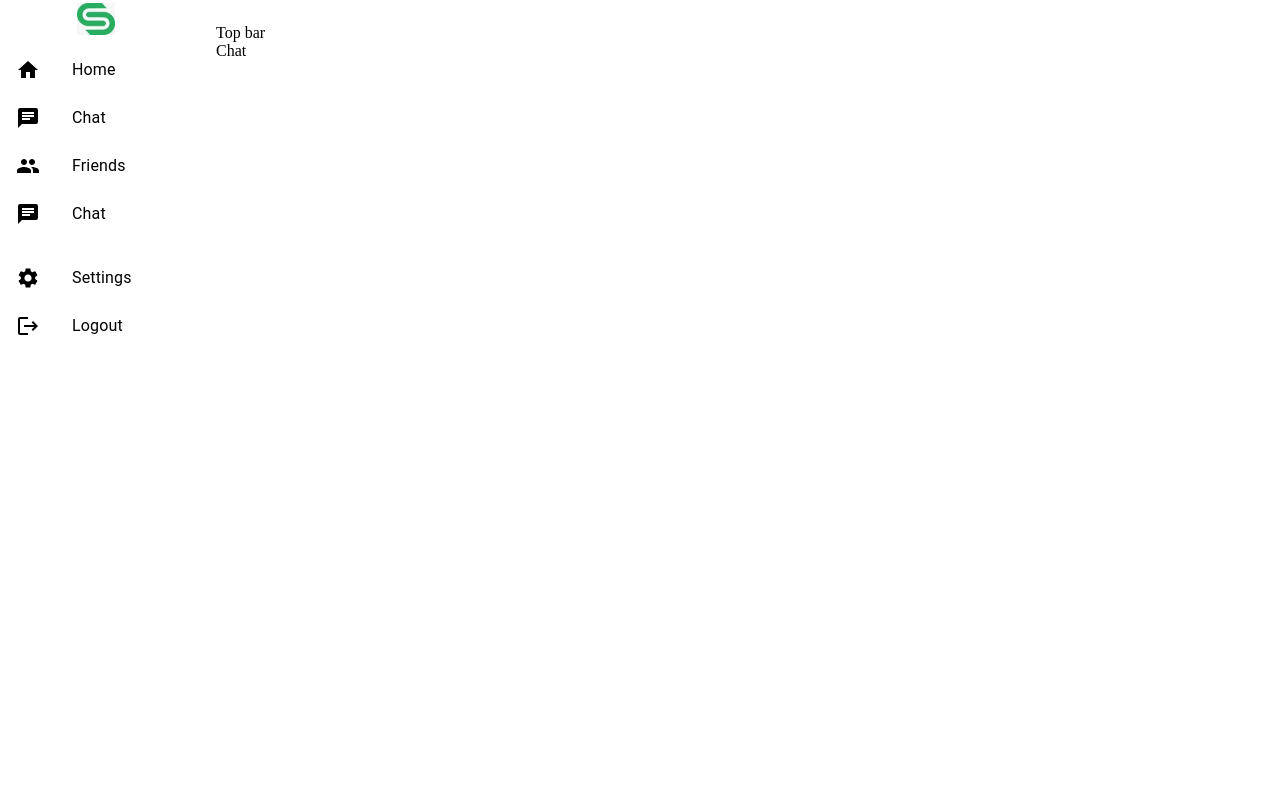
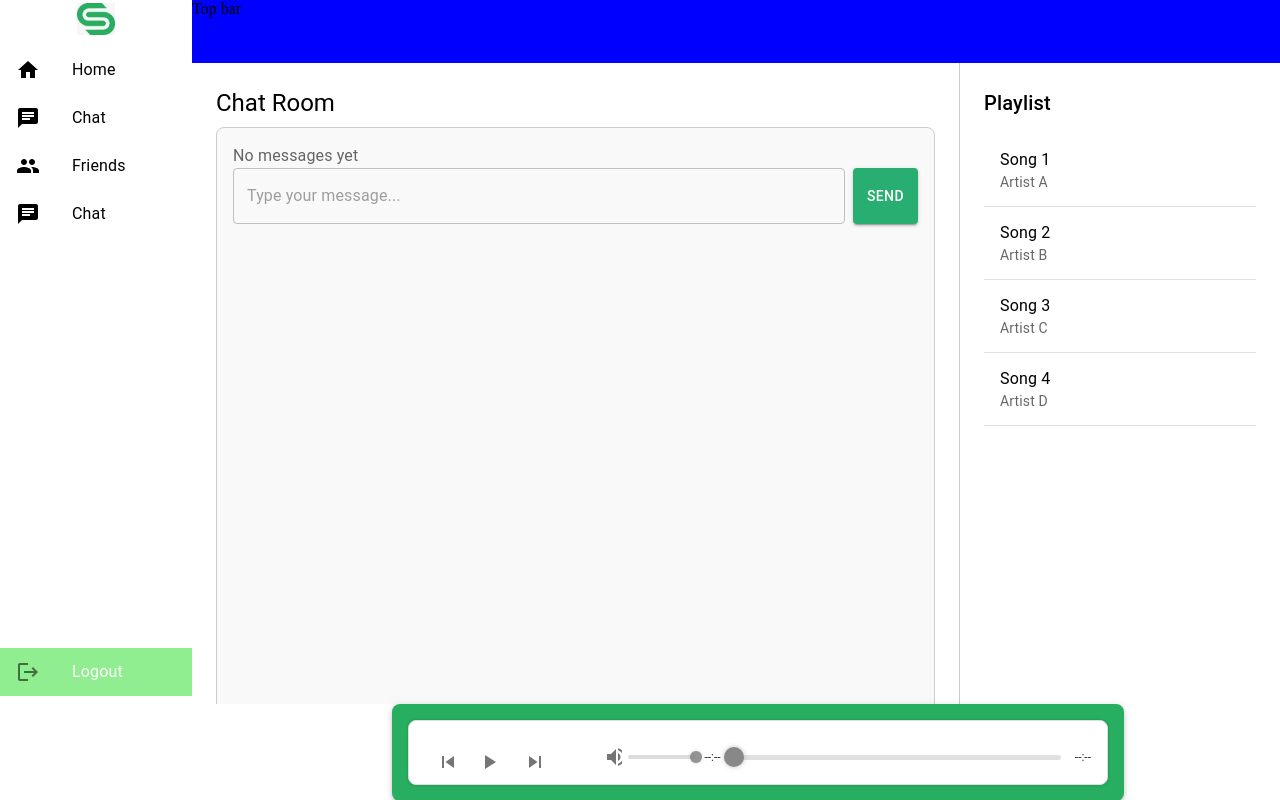
Before and after one commit to Sync-Chord/chord-sync-client, a React (Create React App) app: page /chat in a window 1280 px wide. Built offline with nearby package versions, Linux system fonts and the light colour scheme; sample sign-in values are in the browser's storage.

Commit message:
music player added

```diff
--- a/package.json
+++ b/package.json
@@ -19,6 +19,7 @@
     "axios": "^1.7.2",
     "react": "^18.3.1",
     "react-dom": "^18.3.1",
+    "react-h5-audio-player": "^3.9.3",
     "react-redux": "^9.1.2",
     "react-router-dom": "^6.23.1",
     "react-scripts": "5.0.1",
--- /dev/null
+++ b/src/components/common/MusicPlayer.tsx
@@ -0,0 +1,88 @@
+import React from "react";
+import AudioPlayer, { RHAP_UI } from "react-h5-audio-player";
+import "react-h5-audio-player/lib/styles.css";
+import { Card, CardContent, Typography, Box, IconButton } from "@mui/material";
+import {
+  PlayArrow,
+  Pause,
+  VolumeUp,
+  VolumeOff,
+  SkipNext,
+  SkipPrevious,
+} from "@mui/icons-material";
+import "../styles/MusicPlayer.css";
+
+interface MusicPlayerProps {
+  title: string;
+  artist: string;
+  src: string;
+  autoPlay?: boolean;
+}
+
+const MusicPlayer = (props: MusicPlayerProps) => {
+  const { title, artist, src, autoPlay = false } = props;
+  return (
+    <Card
+      sx={{
+        boxShadow: 3,
+        borderRadius: 2,
+        width: 700,
+
+        padding: 2,
+        backgroundColor: "#27AE60",
+      }}
+    >
+      <AudioPlayer
+        style={{ height: 65 }}
+        autoPlay={autoPlay}
+        src={src}
+        onPlay={() => console.log("Playing")}
+        onPause={() => console.log("Paused")}
+        onEnded={() => console.log("Ended")}
+        customAdditionalControls={[]}
+        showJumpControls={true}
+        layout="horizontal-reverse"
+        customProgressBarSection={[
+          RHAP_UI.CURRENT_TIME,
+          RHAP_UI.PROGRESS_BAR,
+          RHAP_UI.DURATION,
+        ]}
+        customControlsSection={[RHAP_UI.MAIN_CONTROLS, RHAP_UI.VOLUME_CONTROLS]}
+        customIcons={{
+          play: (
+            <IconButton>
+              <PlayArrow />
+            </IconButton>
+          ),
+          pause: (
+            <IconButton>
+              <Pause />
+            </IconButton>
+          ),
+          rewind: (
+            <IconButton>
+              <SkipPrevious />
+            </IconButton>
+          ),
+          forward: (
+            <IconButton>
+              <SkipNext />
+            </IconButton>
+          ),
+          volume: (
+            <IconButton>
+              <VolumeUp />
+            </IconButton>
+          ),
+          volumeMute: (
+            <IconButton>
+              <VolumeOff />
+            </IconButton>
+          ),
+        }}
+      />
+    </Card>
+  );
+};
+
+export default MusicPlayer;
--- a/src/components/common/SideBar.tsx
+++ b/src/components/common/SideBar.tsx
@@ -1,28 +1,43 @@
-import { Chat, Logout } from "@mui/icons-material"
-import { Box, List, ListItem, ListItemIcon, ListItemText } from "@mui/material"
-import { useNavigate } from "react-router-dom"
-import symbol from "../../assests/images/symbol.jpg"
-import styled from "@emotion/styled"
-import PeopleIcon from "@mui/icons-material/People"
-import HomeIcon from "@mui/icons-material/Home"
-import { useState } from "react"
-import SettingsIcon from "@mui/icons-material/Settings"
-import LogoutIcon from "@mui/icons-material/Logout"
+import { Chat, Logout } from "@mui/icons-material";
+import {
+  Box,
+  List,
+  ListItem,
+  ListItemButton,
+  ListItemIcon,
+  ListItemText,
+} from "@mui/material";
+import { useNavigate } from "react-router-dom";
+import symbol from "../../assests/images/symbol.jpg";
+import styled from "@emotion/styled";
+import PeopleIcon from "@mui/icons-material/People";
+import HomeIcon from "@mui/icons-material/Home";
+import { useState } from "react";
+import SettingsIcon from "@mui/icons-material/Settings";
+import LogoutIcon from "@mui/icons-material/Logout";
+import { logout_reducer } from "../../redux/authReducer";
+import { useDispatch } from "react-redux";
+const SideBar = () => {
+  const navigate = useNavigate();
+  const dispatch = useDispatch();
+  const [selectedIndex, setSelectedIndex] = useState<string>("");
 
-const SideBar = () => {
-  const navigate = useNavigate()
-  const [selectedIndex, setSelectedIndex] = useState<string>("")
-
+  const handleLogout = () => {
+    // Clear the local storage
+    dispatch(logout_reducer());
+    // to navigate to login
+    // navigate("/auth/login");
+  };
   const handleListItemClick = (path: string) => {
-    setSelectedIndex(path)
-    navigate(path)
-  }
+    setSelectedIndex(path);
+    navigate(path);
+  };
 
   const DrawerHeader = styled("div")(() => ({
     display: "flex",
     alignItems: "center",
     justifyContent: "center",
-  }))
+  }));
 
   const navigations = [
     {
@@ -45,7 +60,7 @@ const SideBar = () => {
       path: "/chat",
       icon: <Chat />,
     },
-  ]
+  ];
 
   const lognav = [
     {
@@ -53,12 +68,7 @@ const SideBar = () => {
       path: "/settings",
       icon: <SettingsIcon />,
     },
-    {
-      name: "Logout",
-      path: "/logout",
-      icon: <Logout />,
-    },
-  ]
+  ];
 
   return (
     <Box sx={{ position: "relative" }}>
@@ -97,36 +107,21 @@ const SideBar = () => {
           ))}
         </List>
       </Box>
-      <Box sx={{ top: "90%" }}>
+      <Box sx={{ position: "absolute", top: "260%", width: "100%" }}>
         <List>
-          {lognav.map((el) => (
-            <ListItem
-              button
-              key={el.path}
-              onClick={() => handleListItemClick(el.path)}
-              sx={{
-                backgroundColor:
-                  selectedIndex === el.path ? "#27AE60" : "inherit",
-                "&:hover": {
-                  backgroundColor: "lightgrey",
-                },
-              }}
-            >
-              <ListItemIcon
-                sx={{ color: selectedIndex === el.path ? "white" : "inherit" }}
-              >
-                {el.icon}
-              </ListItemIcon>
-              <ListItemText
-                primary={el.name}
-                sx={{ color: selectedIndex === el.path ? "white" : "inherit" }}
-              />
-            </ListItem>
-          ))}
+          <ListItemButton
+            sx={{ backgroundColor: "lightgreen", color: "white" }}
+            onClick={() => handleLogout()}
+          >
+            <ListItemIcon>
+              <LogoutIcon />
+            </ListItemIcon>
+            <ListItemText primary="Logout" />
+          </ListItemButton>
         </List>
       </Box>
     </Box>
-  )
-}
+  );
+};
 
-export default SideBar
+export default SideBar;
--- a/src/components/common/TopBar.tsx
+++ b/src/components/common/TopBar.tsx
@@ -1,7 +1,7 @@
 import { Box } from "@mui/material";
 
 const TopBar = () => {
-  return <Box>Top bar</Box>;
+  return <Box sx={{}}>Top bar</Box>;
 };
 
 export default TopBar;
--- a/src/components/screens/chat/Chat.tsx
+++ b/src/components/screens/chat/Chat.tsx
@@ -1,9 +1,95 @@
-import React from 'react'
+import React, { useState } from "react";
+import {
+  Box,
+  TextField,
+  Button,
+  List,
+  ListItem,
+  ListItemText,
+  Typography,
+} from "@mui/material";
 
 const Chat = () => {
+  const [messages, setMessages] = useState<string[]>([]);
+  const [inputMessage, setInputMessage] = useState<string>("");
+
+  const handleSendMessage = () => {
+    if (inputMessage.trim()) {
+      setMessages([...messages, inputMessage]);
+      setInputMessage(""); // Clear input field
+    }
+  };
+
+  const playlist = [
+    { title: "Song 1", artist: "Artist A" },
+    { title: "Song 2", artist: "Artist B" },
+    { title: "Song 3", artist: "Artist C" },
+    { title: "Song 4", artist: "Artist D" },
+  ];
+
   return (
-    <div>Chat</div>
-  )
-}
+    <Box sx={{ display: "flex", height: "100vh" }}>
+      {/* Chat Room */}
+      <Box sx={{ flexGrow: 1, p: 3, display: "flex", flexDirection: "column" }}>
+        <Typography variant="h5" gutterBottom>
+          Chat Room
+        </Typography>
+        <Box
+          sx={{
+            flexGrow: 1,
+            overflowY: "auto",
+            mb: 2,
+            border: "1px solid #ccc",
+            borderRadius: 2,
+            padding: 2,
+            backgroundColor: "#f9f9f9",
+            maxHeight: "70vh", // Set a max height for the chat box
+          }}
+        >
+          {messages.length > 0 ? (
+            messages.map((message, index) => (
+              <Typography key={index} sx={{ mb: 1 }}>
+                {message}
+              </Typography>
+            ))
+          ) : (
+            <Typography color="textSecondary">No messages yet</Typography>
+          )}
+          <Box sx={{ display: "flex" }}>
+            <TextField
+              fullWidth
+              value={inputMessage}
+              onChange={(e) => setInputMessage(e.target.value)}
+              placeholder="Type your message..."
+              variant="outlined"
+              sx={{ mr: 1 }}
+            />
+            <Button
+              variant="contained"
+              sx={{ backgroundColor: "#27AE70" }}
+              onClick={handleSendMessage}
+            >
+              Send
+            </Button>
+          </Box>
+        </Box>
+      </Box>
 
-export default Chat
+      {/* Song Playlist */}
+      <Box sx={{ width: "25%", p: 3, borderLeft: "1px solid #ccc" }}>
+        <Typography variant="h6" gutterBottom>
+          Playlist
+        </Typography>
+        <List>
+          {playlist.map((song, index) => (
+            <ListItem key={index} divider>
+              <ListItemText primary={song.title} secondary={song.artist} />
+            </ListItem>
+          ))}
+        </List>
+      </Box>
+    </Box>
+  );
+};
+
+export default Chat;
--- /dev/null
+++ b/src/components/styles/MusicPlayer.css
@@ -0,0 +1,55 @@
+.rhap_container {
+    background-color: #fff;
+    border: 1px solid #ddd;
+    border-radius: 8px;
+    padding: 16px;
+}
+
+.rhap_progress-bar {
+    background-color: #e0e0e0;
+    border-radius: 8px;
+}
+
+.rhap_progress-indicator {
+    background-color: #888;
+}
+
+.rhap_time {
+    font-family: 'Roboto', sans-serif;
+    font-size: 12px;
+    color: #333;
+}
+
+.rhap_button-clear {
+    color: #666;
+}
+
+.rhap_volume-button,
+.rhap_volume-controls {
+    display: flex;
+    align-items: center;
+}
+
+.rhap_main-controls {
+    display: flex;
+    justify-content: center;
+}
+
+.rhap_controls-section {
+    display: flex;
+    justify-content: space-between;
+    align-items: center;
+}
+
+.rhap_volume-controls {
+    margin-left: auto;
+}
+
+.rhap_volume-indicator {
+    background-color: #888;
+}
+
+.rhap_button-clear svg {
+    width: 24px;
+    height: 24px;
+}
--- a/src/redux/authReducer.tsx
+++ b/src/redux/authReducer.tsx
@@ -71,6 +71,7 @@ export const {
   error_reducer,
   remover_error_reducer,
   remover_loading_reducer,
+  logout_reducer,
 } = auth_slice.actions;
 
 export default auth_slice.reducer;
--- a/src/routes/PrivateRoutes.tsx
+++ b/src/routes/PrivateRoutes.tsx
@@ -1,22 +1,21 @@
 import { Box } from "@mui/system";
 import { lazy } from "react";
-import { BrowserRouter, Route, Routes } from "react-router-dom"
+import { BrowserRouter, Route, Routes } from "react-router-dom";
 //components imports
-import Sidebar from "../components/common/SideBar"
-import TopBar from "../components/common/TopBar"
+import Sidebar from "../components/common/SideBar";
+import TopBar from "../components/common/TopBar";
+import MusicPlayer from "../components/common/MusicPlayer";
 
-const Home = lazy(() => import("../components/screens/home/Home"))
-const Chat = lazy(() => import("../components/screens/chat/Chat"))
+const Home = lazy(() => import("../components/screens/home/Home"));
+const Chat = lazy(() => import("../components/screens/chat/Chat"));
 const FriendsList = lazy(
   () => import("../components/screens/friends/FriendsList")
-)
-const FriendsSuggestionsPage = lazy(
-  () => import("../components/screens/friends/Friendtemp")
-)
+);
+
 const PrivateRoutes = () => {
   return (
-    <Box sx={{ display: "flex", flexFlow: "row nowrap" }}>
     <BrowserRouter>
+      <Box sx={{ display: "flex", height: "100vh", overflow: "hidden" }}>
         <Box
           sx={{
             width: "15%",
@@ -26,10 +25,30 @@ const PrivateRoutes = () => {
         >
           <Sidebar />
         </Box>
-        <Box component="main" sx={{ flexGrow: 1, p: 3 }}>
-          <Box>
+        <Box
+          sx={{
+            display: "flex",
+            flexDirection: "column",
+            flexGrow: 1,
+            height: "100vh",
+          }}
+        >
+          <Box
+            sx={{
+              width: "100%",
+              height: "8vh", // TopBar takes up 8% of the height
+              backgroundColor: "blue",
+            }}
+          >
             <TopBar />
           </Box>
+          <Box
+            sx={{
+              flexGrow: 1,
+              height: "calc(100vh - 18vh)", // Content area takes the remaining height
+              overflow: "hidden",
+            }}
+          >
             <Routes>
               <Route path="home" element={<Home />} />
               <Route path="chat" element={<Chat />} />
@@ -37,9 +56,25 @@ const PrivateRoutes = () => {
               <Route path="*" element={<Home />} />
             </Routes>
           </Box>
+          <Box
+            sx={{
+              width: "100%",
+              paddingLeft: 25,
+              paddingBottom: 4,
+              height: "8vh", // MusicPlayer takes up 10% of the height
+            }}
+          >
+            <MusicPlayer
+              title="SoundHelix Song 1"
+              artist="SoundHelix"
+              src="https://www.soundhelix.com/examples/mp3/SoundHelix-Song-1.mp3"
+              autoPlay={false}
+            />
+          </Box>
+        </Box>
+      </Box>
     </BrowserRouter>
-    </Box>
-  )
-}
+  );
+};
 
 export default PrivateRoutes;
--- a/src/routes/Routes.tsx
+++ b/src/routes/Routes.tsx
@@ -8,8 +8,8 @@ import { useSelector } from "react-redux";
 const Routes = () => {
   const { user } = useSelector((state: any) => state.auth);
 
-  return (
-    <Suspense fallback={<Loader />}>
+  return (<Suspense fallback={<Loader />}>
+
       <ToastContainer
         pauseOnFocusLoss={false}
         position="top-center"
```
Also changed, not shown: src/components/screens/friends/Friendtemp.tsx (deleted, +0 -87 lines), src/components/screens/home/Home.tsx (+9 -0 lines), 1 other file (tests, documents, lock files or other folders). Lines whose indentation alone changed are shown as unchanged.
